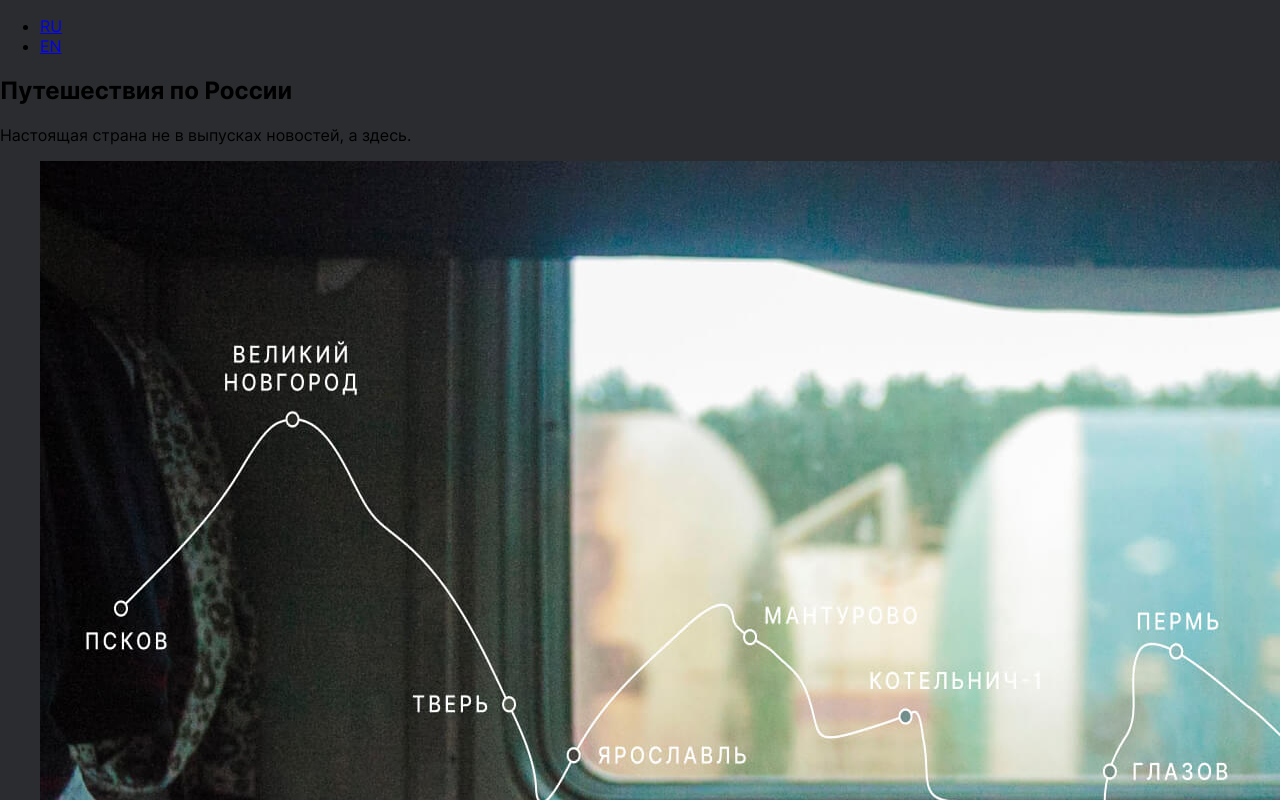
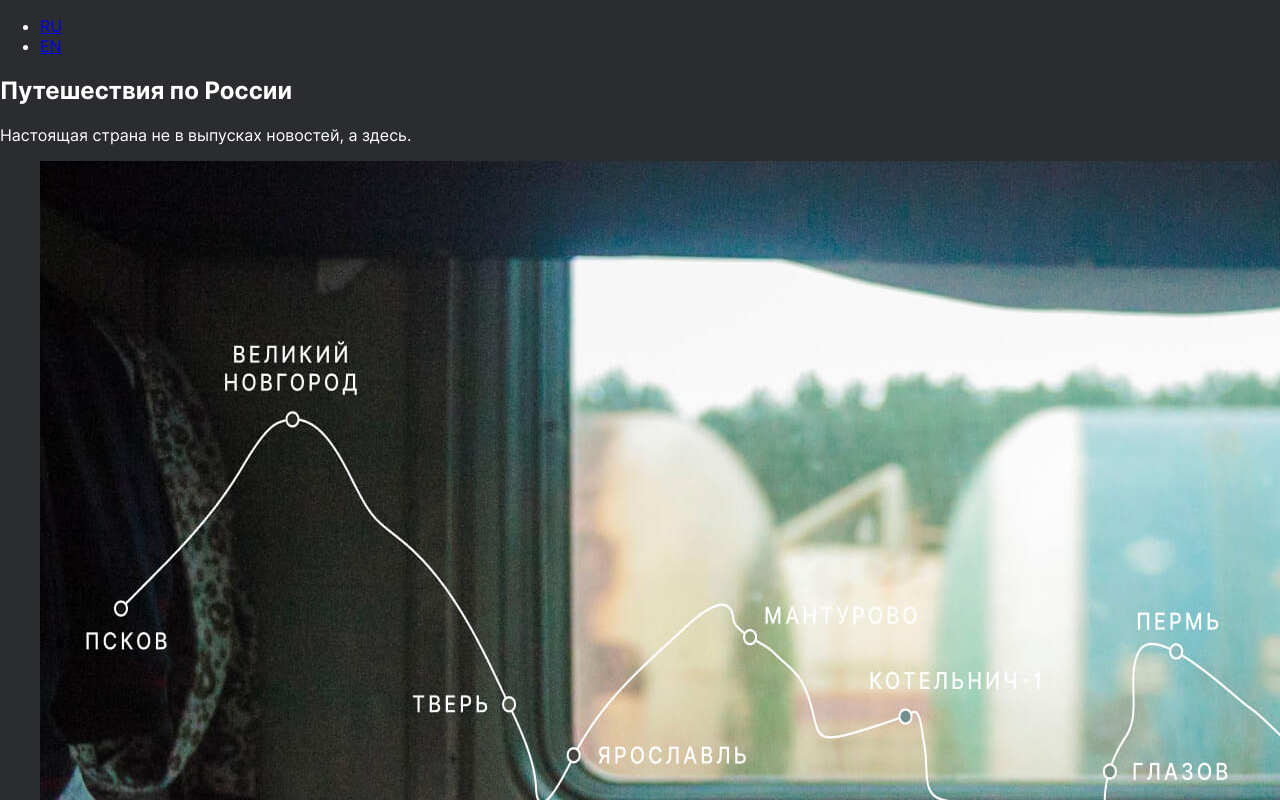
Before and after one commit to lunarkbot/russian-travel, a plain HTML site: page index.html in a window 1280 px wide. Shown: the top 800 px of the page. Drawn offline with Linux system fonts and the light colour scheme.

Commit message:
fix: set color in the page block

```diff
--- a/blocks/page/page.css
+++ b/blocks/page/page.css
@@ -1,4 +1,5 @@
 .page {
-  font-family: 'Inter', sans-serif;
+  font-family: 'Inter', 'Helvetica Neue', Arial, sans-serif;
   font-weight: normal;
+  color: #fff;
 }
```
